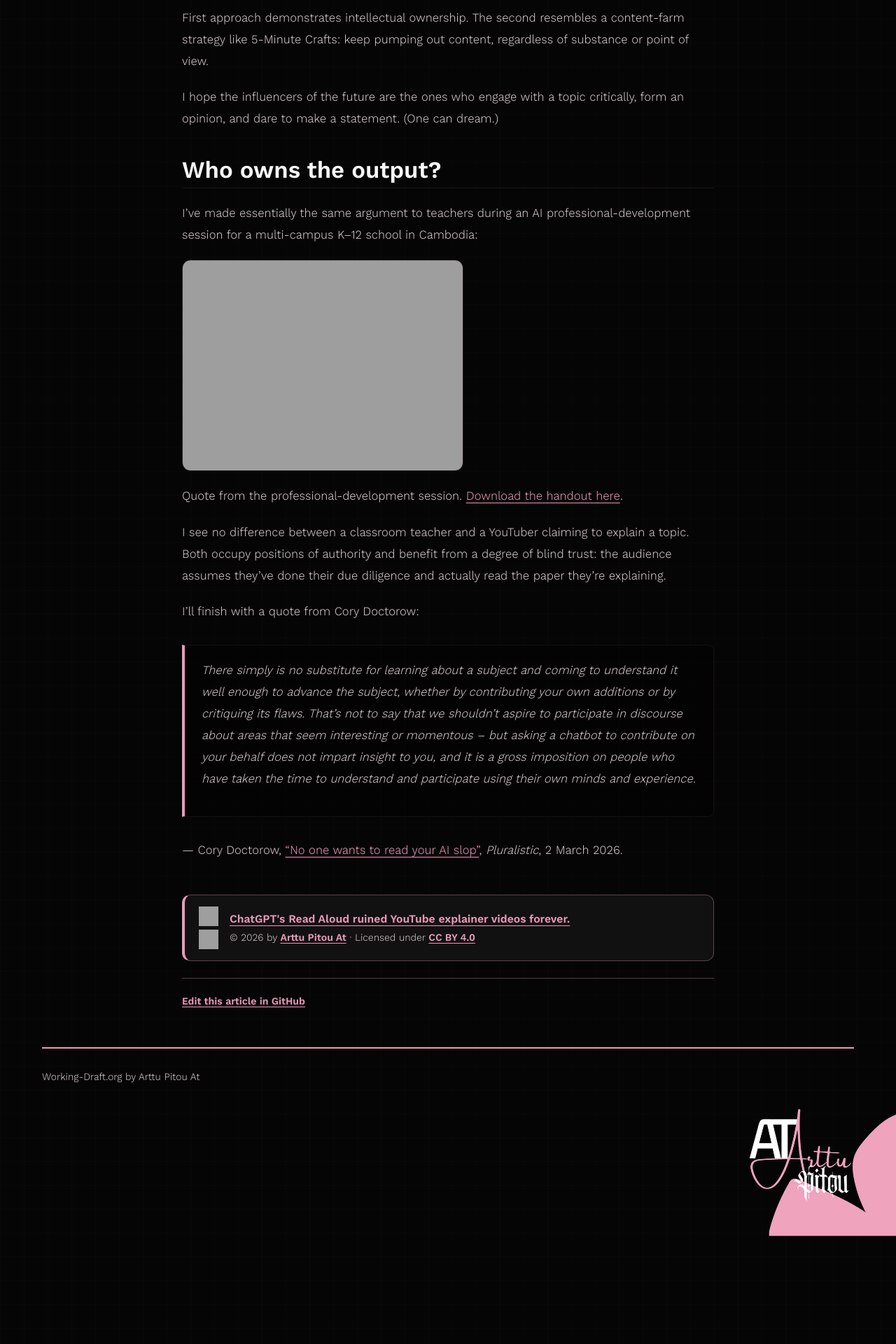
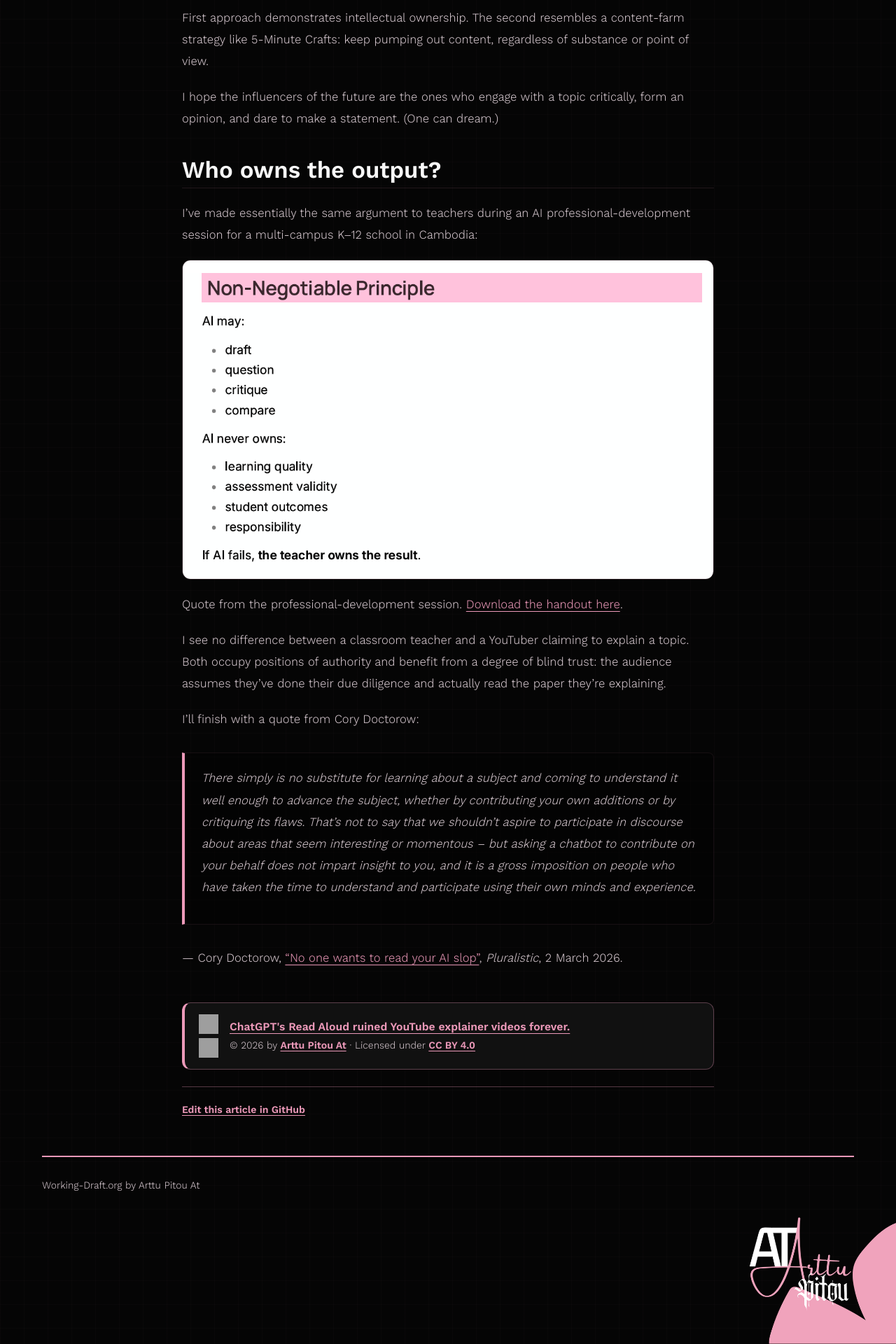
Before and after one commit to R2Pitou/R2Pitou, a Jekyll site: the page built from articles/technology/chatgpt-read-aloud-ruined-youtube-explainers/index.md, in a window 1280 px wide. Shown: the part 3339-5259 px from the top of the page at 70% size. Built offline with Jekyll 4.4.1, drawn with Linux system fonts in a browser that asks for light colours; before the commit the page ends 5105 px from its top, so only the background shows below that; grey boxes are pictures that could not be loaded.

Commit message:
Fix formatting in ChatGPT article for improved readability

```diff
--- a/articles/technology/chatgpt-read-aloud-ruined-youtube-explainers/index.md
+++ b/articles/technology/chatgpt-read-aloud-ruined-youtube-explainers/index.md
@@ -79,7 +79,7 @@ I hope the influencers of the future are the ones who engage with a topic critic
 
 I've made essentially the same argument to teachers during an AI professional-development session for a multi-campus K–12 school in Cambodia:
 
-![Quote from the AI professional-development handout](/assets/images/ai+compass+pd+quote.png)
+![Quote from the AI professional-development handout](/assets/images/ai-compass-pd-quote.png)
 
 Quote from the professional-development session. [Download the handout here](/artifacts/Thinking-First%20AI%20Prompts%20for%20Educators.pdf).
 
```
